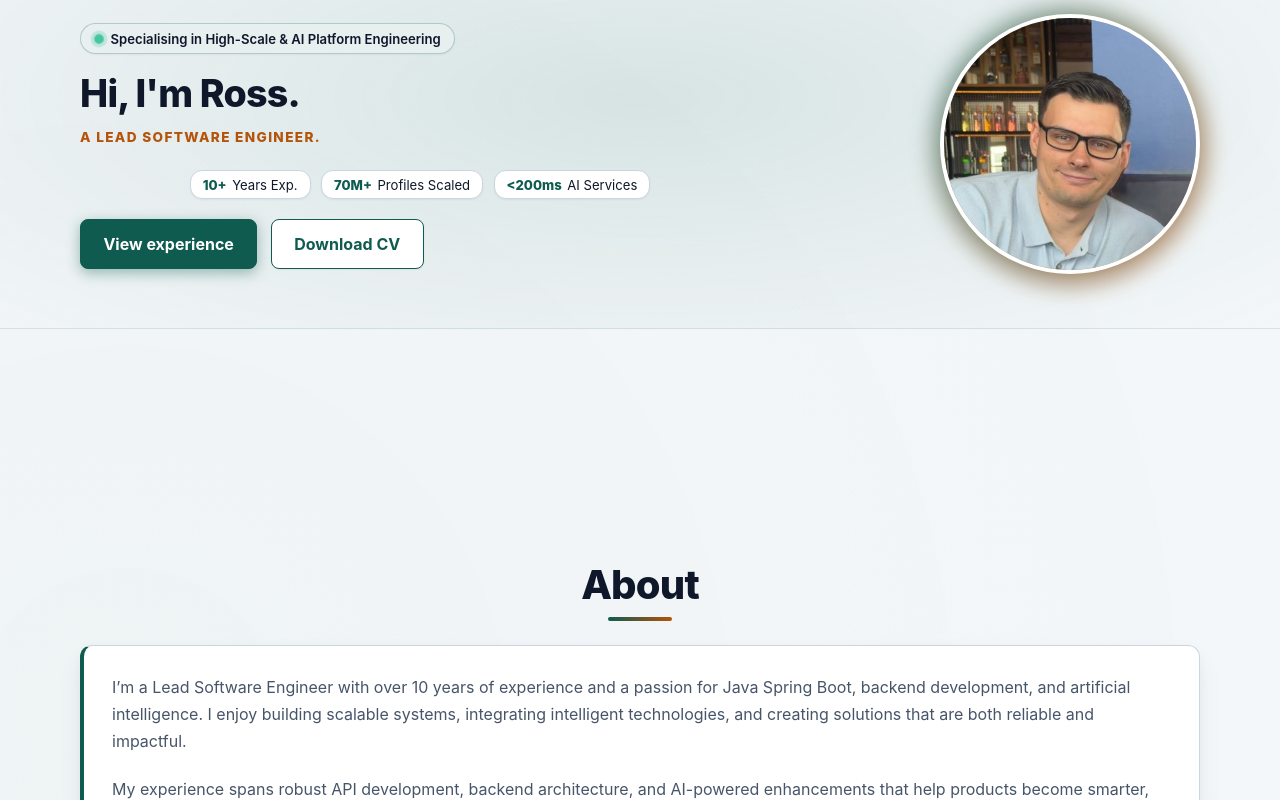
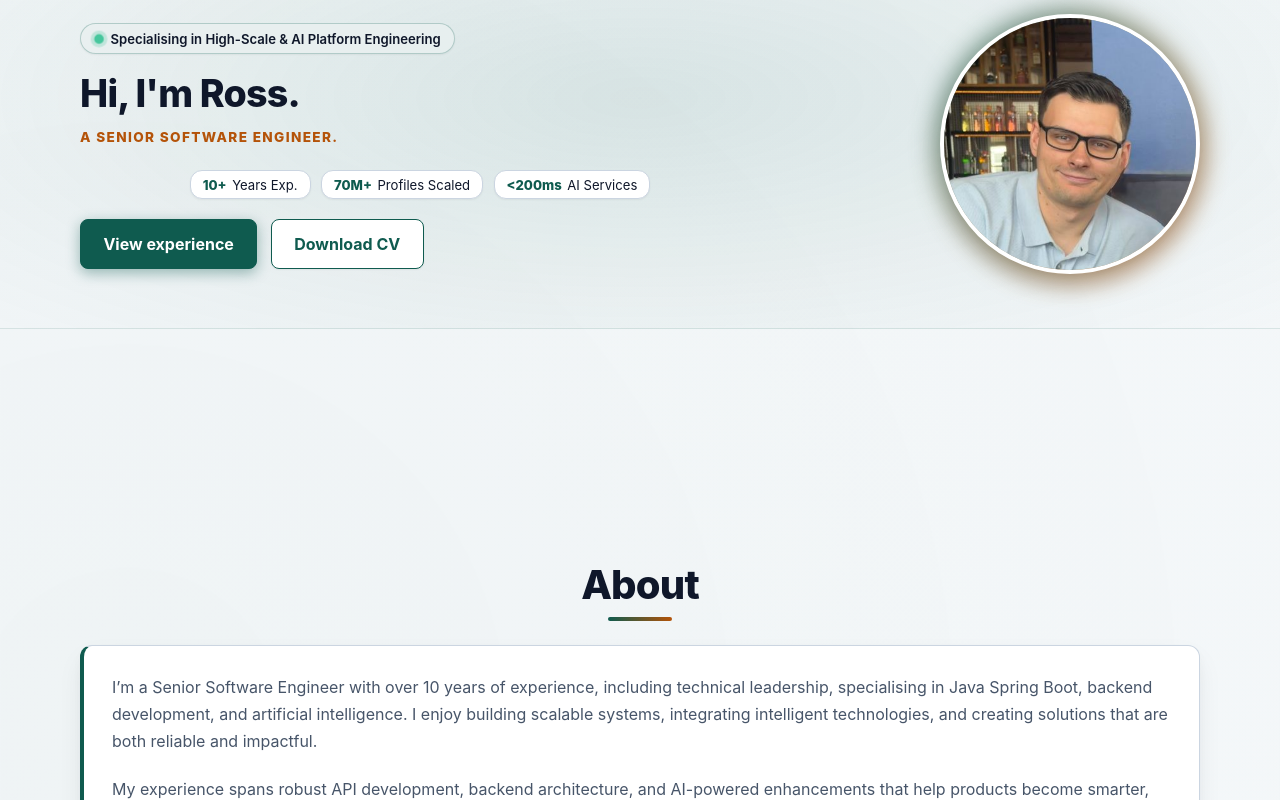
Before and after one commit to RossCarterr/rosscarterr.github.io, a React (Vite) app: page / in a window 1280 px wide. Shown: the part 260-1060 px from the top of the page. Built offline with nearby package versions, Linux system fonts and the light colour scheme.

Commit message:
Changed to senior

```diff
--- a/src/components/About/About.tsx
+++ b/src/components/About/About.tsx
@@ -6,8 +6,8 @@ const About = () => {
             <Heading text="About" />
             <div className="section-panel">
                 <p>
-                    I’m a Lead Software Engineer with over 10 years of experience and a passion for Java Spring Boot, backend development,
-                    and artificial intelligence. I enjoy building scalable systems, integrating intelligent
+                    I’m a Senior Software Engineer with over 10 years of experience, including technical leadership, specialising in Java Spring Boot,
+                    backend development, and artificial intelligence. I enjoy building scalable systems, integrating intelligent
                     technologies, and creating solutions that are both reliable and impactful.
                 </p>
                 <p>
--- a/src/components/Home/Home.tsx
+++ b/src/components/Home/Home.tsx
@@ -40,7 +40,7 @@ const Home = () => {
                 <h1 className="hero-intro">
                     <span>Hi, I'm Ross.</span>
                     {" "}
-                    <span className="hero-role">A Lead Software Engineer.</span>
+                    <span className="hero-role">A Senior Software Engineer.</span>
                 </h1>
                 <div className="hero-stats">
                     <div className="hero-stat-pill">
```
